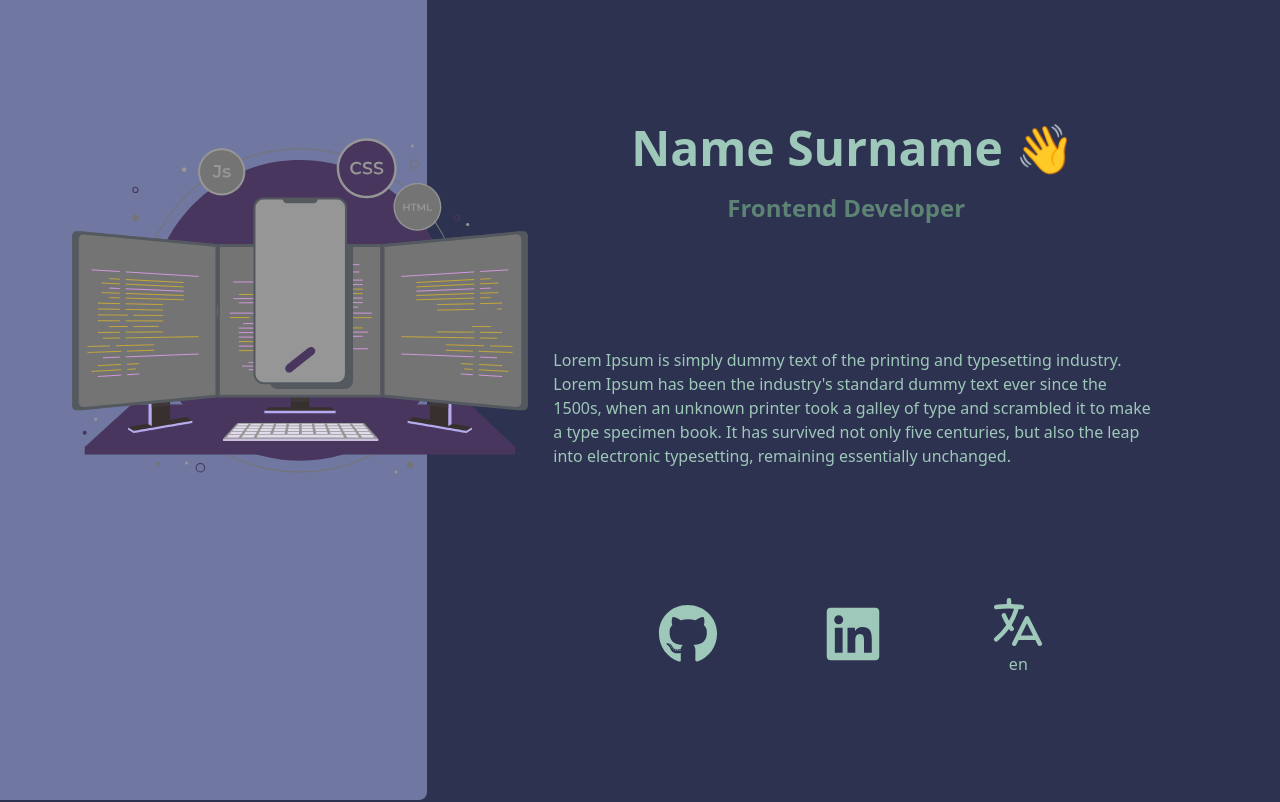
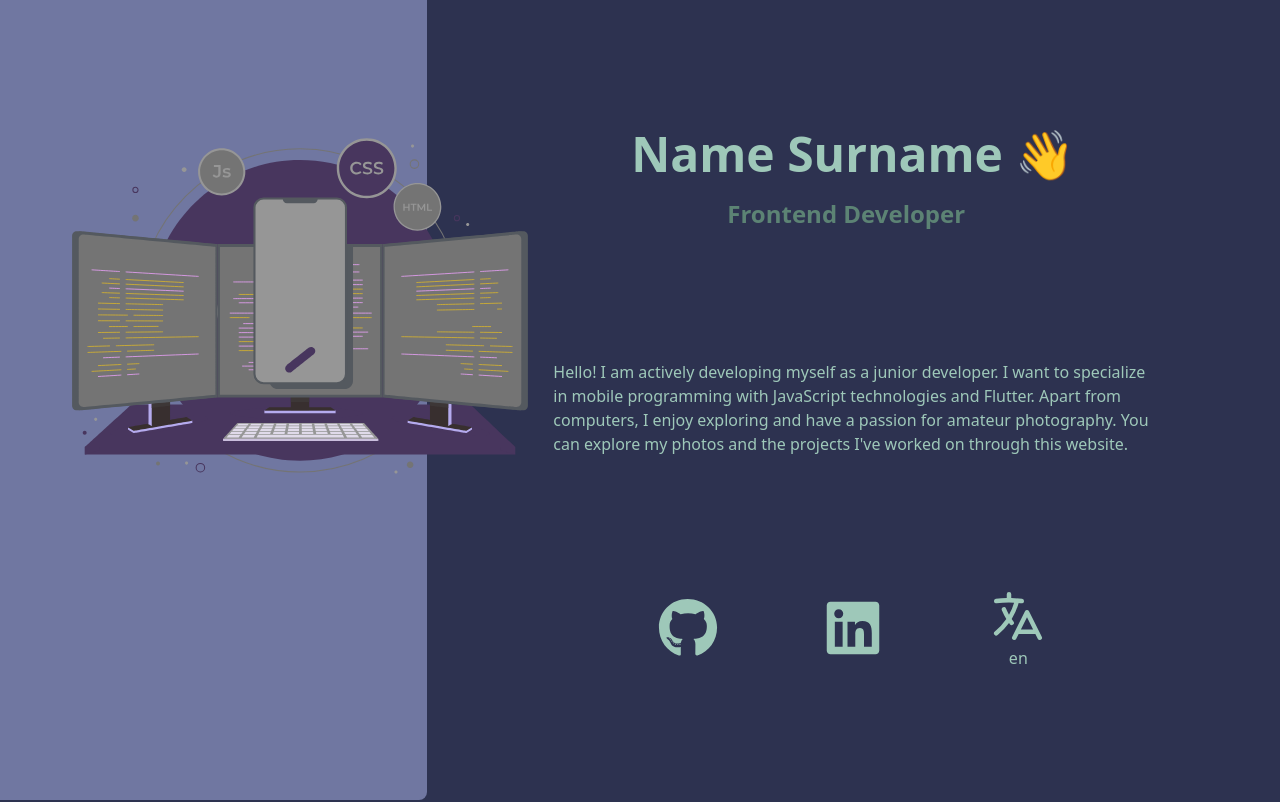
Before and after one commit to ensarsnr/Portfilo_site, a React (Create React App) app: page / in a window 1280 px wide. Shown: the top 802 px of the page. Built offline with nearby package versions, Linux system fonts and the light colour scheme.

Commit message:
New texts added

```diff
--- a/src/i18n.js
+++ b/src/i18n.js
@@ -5,7 +5,10 @@ const resources = {
   tr: {
     translation: {
       welcome: "Hoş geldiniz!",
-      about: `Türkçe lorem ipsum olacak burasıda...`,
+      about: `Merhaba! Junior developer olarak kendimi geliştirmeye devam ediyorum.
+              JavaScript teknolojileri ve Flutter ile mobil programlama konusunda uzmanlaşıyorum.
+              Bilgisayarın dışında keşfetmeyi seviyorum ve amatör fotoğrafçılığa ilgi duyuyorum.
+              Bu web sitesi üzerinden fotoğraflarıma ve üzerinde çalıştığım projelere göz atabilirsiniz.`,
       workingProcess: "Çalışma Süreci",
       workingTitle: "Çalışmalarımın Detayları",
       workingInfo:
@@ -41,12 +44,10 @@ const resources = {
   en: {
     translation: {
       welcome: "Welcome!",
-      about: `Lorem Ipsum is simply dummy text of the printing and typesetting
-      industry. Lorem Ipsum has been the industry's standard dummy text
-      ever since the 1500s, when an unknown printer took a galley of type
-      and scrambled it to make a type specimen book. It has survived not
-      only five centuries, but also the leap into electronic typesetting,
-      remaining essentially unchanged.`,
+      about: `Hello! I am actively developing myself as a junior developer.
+              I want to specialize in mobile programming with JavaScript technologies and Flutter.
+              Apart from computers, I enjoy exploring and have a passion for amateur photography.
+              You can explore my photos and the projects I've worked on through this website.`,
       workingProcess: "Working Process",
       workingTitle: "Details Of My Work",
       workingInfo:
```
